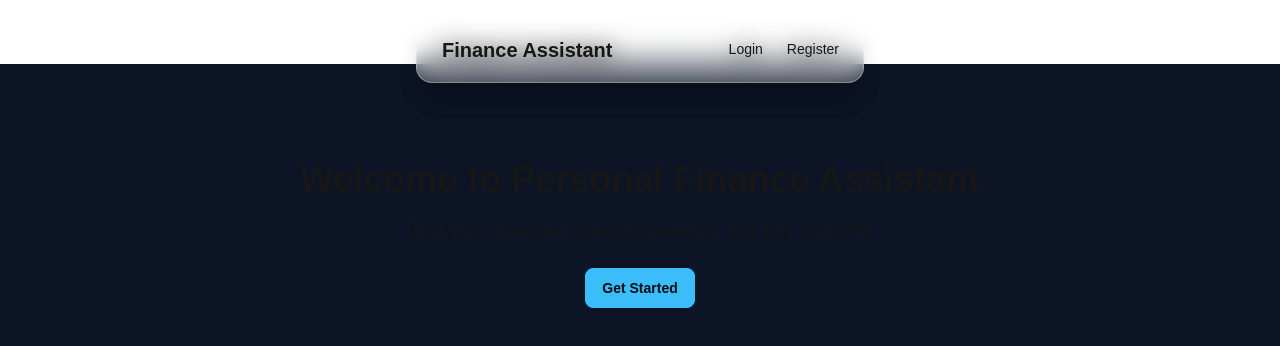
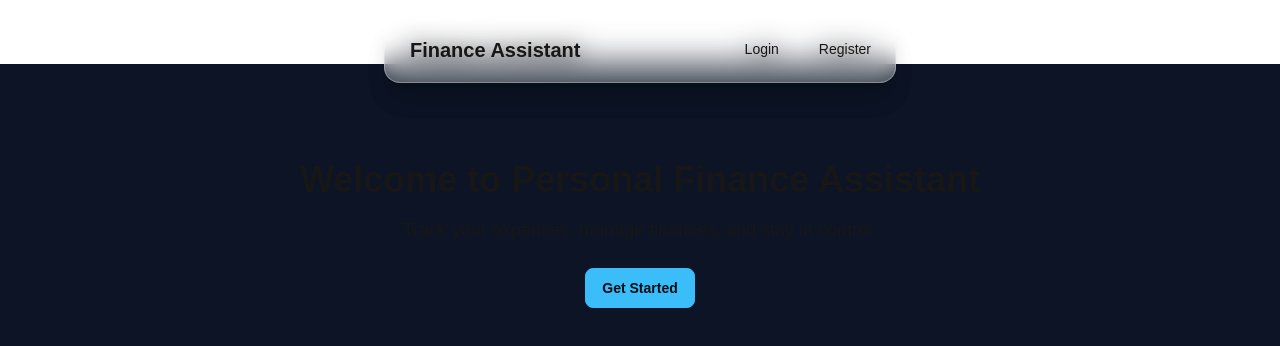
Before and after one commit to Sahityaaryan/typeface-assignment, a Next.js app in the folder frontend/: page / in a window 1280 px wide. Shown: the top 346 px of the page. Built offline with nearby package versions, Linux system fonts and the light colour scheme.

Commit message:
style: fixed the alignment of nav-items

```diff
--- a/frontend/app/components/Navbar.jsx
+++ b/frontend/app/components/Navbar.jsx
@@ -15,16 +15,13 @@ export default function Navbar() {
   };
 
   return (
-    <div className="fixed top-4 left-1/2 transform -translate-x-1/2 z-50 max-w-md w-full bg-white/10 backdrop-blur-md border border-white/20 shadow-xl rounded-box">
+    <div className="fixed top-4 left-1/2 transform -translate-x-1/2 z-50 max-w-lg w-full bg-white/10 backdrop-blur-md border border-white/20 shadow-xl rounded-box">
       <div className="navbar">
-        <div className="navbar-start">
+        <div className="navbar-center flex justify-between items-center w-full">
           <Link href="/" className="btn btn-ghost normal-case text-xl">
             Finance Assistant
           </Link>
-        </div>
-        <div className="navbar-end">
-          <div className="hidden md:flex items-center space-x-2">
-            <ul className="menu menu-horizontal px-1">
+          <ul className="menu menu-horizontal px-1 flex items-center space-x-4">
             {isAuthenticated ? (
               <>
                 <li>
@@ -71,7 +68,6 @@ export default function Navbar() {
               </>
             )}
           </ul>
-          </div>
           {/* Mobile Menu Dropdown */}
           <div className="dropdown dropdown-end md:hidden">
             <label tabIndex={0} className="btn btn-ghost">
```
Lines whose indentation alone changed are shown as unchanged.
